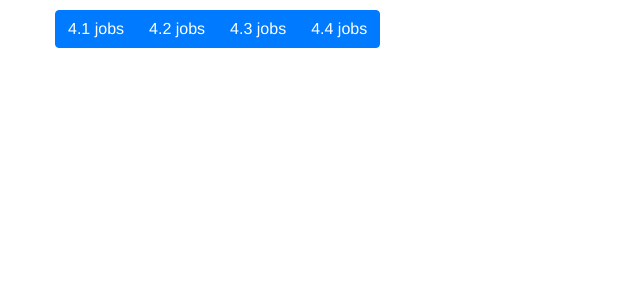
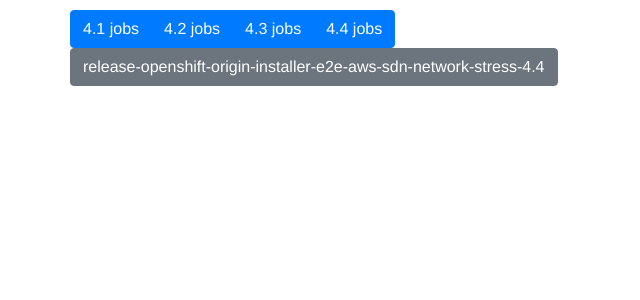
Before and after one commit to vrutkovs/elk, a Vue app: page / in a window 1280 px wide. Shown: the top 300 px of the page, without its empty margins (0-640 px from the left). Built offline with nearby package versions, Linux system fonts and the light colour scheme.

Commit message:
Rework into a MPA

```diff
--- a/public/index.html
+++ b/public/index.html
@@ -5,13 +5,24 @@
     <meta http-equiv="X-UA-Compatible" content="IE=edge">
     <meta name="viewport" content="width=device-width, initial-scale=1, shrink-to-fit=no">
     <link rel="icon" href="<%= BASE_URL %>favicon.ico">
-    <title>Antilope</title>
+    <title><%= htmlWebpackPlugin.options.title %></title>
+    <style>
+    #app {
+      font-family: 'Avenir', Helvetica, Arial, sans-serif;
+      -webkit-font-smoothing: antialiased;
+      -moz-osx-font-smoothing: grayscale;
+      color: #2c3e50;
+      margin-top: 10px;
+    }
+    </style>
   </head>
   <body>
     <noscript>
       <strong>We're sorry but elk doesn't work properly without JavaScript enabled. Please enable it to continue.</strong>
     </noscript>
-    <div id="app"></div>
+    <div id="app">
+      <p>Loading groups from API, please wait</p>
+    </div>
     <!-- built files will be auto injected -->
   </body>
 </html>
--- a/src/App.vue
+++ b/src/App.vue
@@ -1,48 +1,18 @@
 <template>
   <div id="app">
-    <b-container class="bv-example-row">
-      <b-row>
-        <GroupJobSelector
-          v-on:job-selected="onJobSelected"/>
-      </b-row>
-      <b-row>
-        <JobDetails
-          v-bind:id="id"
-          v-if="id"/>
-      </b-row>
+    <b-container>
+      <TopNavBar />
+      <router-view/>
     </b-container>
   </div>
 </template>
 
 <script>
-import GroupJobSelector from './components/GroupJobSelector.vue'
-import JobDetails from './components/JobDetails.vue'
-
+import TopNavBar from './components/TopNavBar.vue'
 export default {
-  name: 'app',
-  components: {
-    GroupJobSelector,
-    JobDetails
-  },
-  data() {
-    return {
-      id: null
-    }
-  },
-  methods: {
-    onJobSelected: function (id) {
-      this.id = id
-    }
+  name: 'App',
+  components:{
+    TopNavBar
   }
 }
 </script>
-
-<style>
-#app {
-  font-family: 'Avenir', Helvetica, Arial, sans-serif;
-  -webkit-font-smoothing: antialiased;
-  -moz-osx-font-smoothing: grayscale;
-  color: #2c3e50;
-  margin-top: 10px;
-}
-</style>
--- a/src/components/GroupButton.vue
+++ b/src/components/GroupButton.vue
@@ -1,7 +1,7 @@
 <template>
   <b-button
-    v-on:click="$emit('group-selected', id)"
     :pressed.sync="pressed"
+    :to="`/group/${id}`"
     variant="primary"
   >{{ title }}</b-button>
 </template>
--- a/src/components/GroupJobSelector.vue
+++ /dev/null
@@ -1,103 +0,0 @@
-<template>
-  <div>
-    <b-row>
-      <b-button-group>
-        <GroupButton
-          v-for="(grp, idx) in groups"
-          v-bind:key="idx"
-          v-bind:id="grp.id"
-          v-bind:title="grp.title"
-          v-bind:pressed="grp.pressed"
-          v-on:group-selected="onGroupSelected"/>
-      </b-button-group>
-    </b-row>
-    <b-row>
-      <b-button-group>
-        <JobButton
-          v-for="(jb, idx) in jobs"
-          v-bind:key="idx"
-          v-bind:id="jb.id"
-          v-bind:title="jb.title"
-          v-bind:pressed="jb.pressed"
-          v-on:job-selected="onJobSelected"
-        />
-      </b-button-group>
-    </b-row>
-  </div>
-</template>
-<script>
-import GroupButton from './GroupButton.vue'
-import JobButton from './JobButton.vue'
-
-export default {
-  name: 'GroupJobSelector',
-  props: {
-    /* TODO: make groups API in antelope */
-    groups: {
-      type: Array,
-      default: () => [
-        {
-          id: "group-4.1-jobs",
-          title: "4.1 jobs"
-        }, {
-          id: "group-4.2-jobs",
-          title: "4.2 jobs"
-        }, {
-          id: "group-4.3-jobs",
-          title: "4.3 jobs"
-        }, {
-          id: "group-4.4-jobs",
-          title: "4.4 jobs"
-        }]
-    }
-  },
-  data() {
-    return {
-      jobs: []
-    }
-  },
-  components: {
-    GroupButton,
-    JobButton
-  },
-  methods: {
-    onGroupSelected: function (id) {
-      if (id == "group-4.1-jobs") {
-        this.jobs = [
-          {
-            id: 'release-openshift-ocp-installer-e2e-aws-4.1',
-            title: 'release-openshift-ocp-installer-e2e-aws-4.1'
-          }
-        ]
-      }
-      if (id == "group-4.2-jobs") {
-        this.jobs = [
-          {
-            id: 'release-openshift-ocp-installer-e2e-aws-4.2',
-            title: 'release-openshift-ocp-installer-e2e-aws-4.2'
-          }
-        ]
-      }
-      if (id == "group-4.3-jobs") {
-        this.jobs = [
-          {
-            id: 'release-openshift-ocp-installer-e2e-aws-4.3',
-            title: 'release-openshift-ocp-installer-e2e-aws-4.3'
-          }
-        ]
-      }
-      if (id == "group-4.4-jobs") {
-        this.jobs = [
-          {
-            id: 'release-openshift-ocp-installer-e2e-aws-4.4',
-            title: 'release-openshift-ocp-installer-e2e-aws-4.4'
-          }
-        ]
-      }
-    },
-    onJobSelected: function (id) {
-      this.$emit('job-selected', id)
-    }
-  }
-}
-</script>
--- a/src/components/JobButton.vue
+++ b/src/components/JobButton.vue
@@ -1,8 +1,8 @@
 <template>
   <div>
     <b-button
-      v-on:click="$emit('job-selected', id)"
       :pressed.sync="pressed"
+      :to="`/job/${id}`"
       variant="secondary"
     >{{ title }}</b-button>
   </div>
@@ -13,6 +13,7 @@
   props: {
     id: String,
     title: String,
+    groupid: String,
     pressed: Boolean
   }
 }
--- /dev/null
+++ b/src/components/TopNavBar.vue
@@ -0,0 +1,76 @@
+<template>
+  <div>
+    <b-row>
+      <b-button-group>
+        <GroupButton
+          v-for="(grp, idx) in groups"
+          :key="idx"
+          :id="grp.id"
+          :title="grp.title"
+          :pressed="groupid == grp.id ? true : false"/>
+      </b-button-group>
+    </b-row>
+    <b-row>
+      <b-button-group>
+        <JobButton
+          v-for="(jb, idx) in jobs"
+          :key="idx"
+          :id="jb.id"
+          :title="jb.title"
+          :pressed="jobid == jb.id ? true : false"/>
+      </b-button-group>
+    </b-row>
+  </div>
+</template>
+
+<script>
+import GroupButton from './GroupButton.vue'
+import JobButton from './JobButton.vue'
+
+const defaultGroups = [
+  {
+    id: "group-4.1-jobs",
+    title: "4.1 jobs"
+  }, {
+    id: "group-4.2-jobs",
+    title: "4.2 jobs"
+  }, {
+    id: "group-4.3-jobs",
+    title: "4.3 jobs"
+  }, {
+    id: "group-4.4-jobs",
+    title: "4.4 jobs"
+  }
+]
+
+const realGroupJobs = [
+  {
+    "id": "release-openshift-origin-installer-e2e-aws-sdn-network-stress-4.4",
+    "title": "release-openshift-origin-installer-e2e-aws-sdn-network-stress-4.4"
+  }
+]
+
+export default {
+  name: 'TopNavBar',
+  components: {
+    GroupButton,
+    JobButton
+  },
+  computed: {
+    groupid() {
+      /* TODO: fetch groups from backend here */
+      return this.$route.params.groupid
+    },
+    jobid() {
+      /* TODO: fetch jobs from backend here */
+      return this.$route.params.jobid
+    }
+  },
+  data() {
+    return {
+      jobs: typeof(this.groupid) != 'undefined' ? [] : realGroupJobs,
+      groups: defaultGroups
+    }
+  },
+}
+</script>
--- a/src/main.js
+++ b/src/main.js
@@ -13,9 +13,33 @@
 import VueAxios from 'vue-axios'
 Vue.use(VueAxios, axios)
 
+/* Vue settings */
 Vue.config.productionTip = false
 
-import App from './App.vue'
+/* Vue Router */
+import VueRouter from 'vue-router'
+Vue.use(VueRouter)
+
+import App from "./App.vue";
+
+const router = new VueRouter({
+  mode: 'history',
+  routes: [
+    {
+      path: '/',
+    }, {
+      path: '/group/:groupid',
+    }, {
+      path: '/job/:jobid',
+      component: () => import("@/pages/JobDetails.vue"),
+    }, {
+      path: '/job/:jobid/:runid',
+      component: () => import("@/pages/JobRunDetails.vue"),
+    }
+  ]
+})
+
 new Vue({
-  render: h => h(App),
+  router,
+  render: h => h(App)
 }).$mount('#app')
--- a/src/components/JobDetails.vue
+++ b/src/pages/JobDetails.vue
@@ -14,7 +14,6 @@
             v-bind:key="idx"
             v-bind:id="jb.id"
             v-bind:success="jb.success"
-            v-on:job-run-selected="onJobRunSelected"
           />
         </b-button-group>
       </div>
@@ -22,12 +21,14 @@
   </div>
 </template>
 <script>
-import JobRunButton from './JobRunButton.vue'
+import JobRunButton from '../components/JobRunButton.vue'
 
 export default {
   name: 'JobDetails',
-  props: {
-    id: String,
+  computed: {
+    jobid() {
+      return this.$route.params.jobid
+    },
   },
   data(){
     return {
@@ -38,10 +39,10 @@
   },
   mounted() {
     this.axios
-      .get('http://localhost:3000/job/'+this.id)
+      .get('http://localhost:3000/job/'+this.jobid)
       .then(response => {
         response.data.forEach(v => {
-          var url = 'http://localhost:3000/job/'+this.id+'/'+v
+          var url = 'http://localhost:3000/job/'+this.jobid+'/'+v
           this.axios
             .get(url)
             .then(response => {
@@ -58,12 +59,6 @@
         this.loading = false
       })
   },
-  methods: {
-    onJobRunSelected: function (id) {
-      /* eslint no-console: ["error", { allow: ["warn", "error"] }] */
-      console.warn("jobdetails: job '" + this.id + "#" + id + "' selected")
-    },
-  },
   components: {
     JobRunButton
   }
```
Also changed, not shown: package.json (+5 -2 lines), src/pages/JobRunDetails.vue (added), 1 other file (tests, documents, lock files or other folders).
